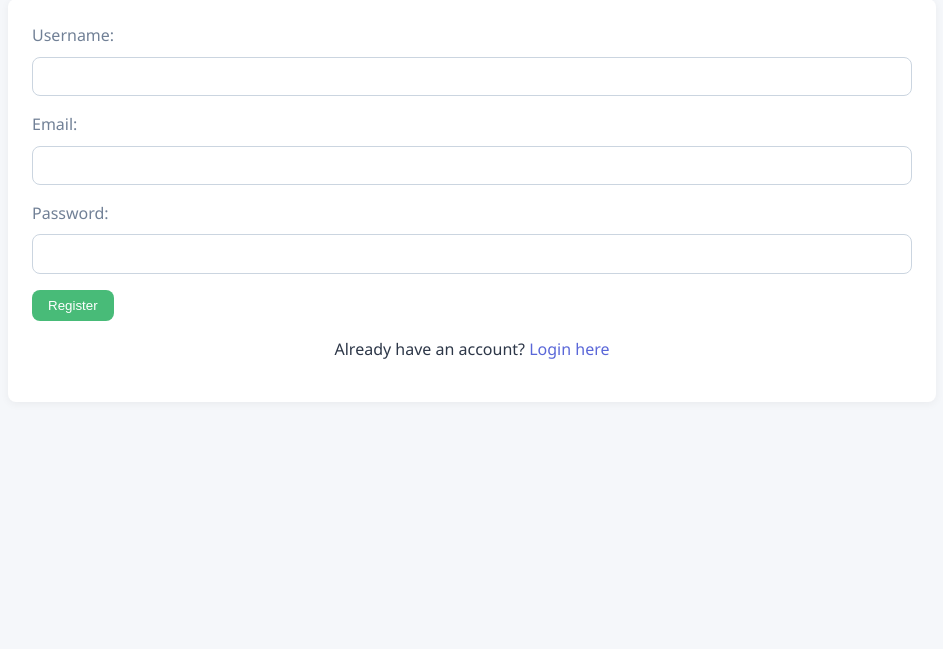
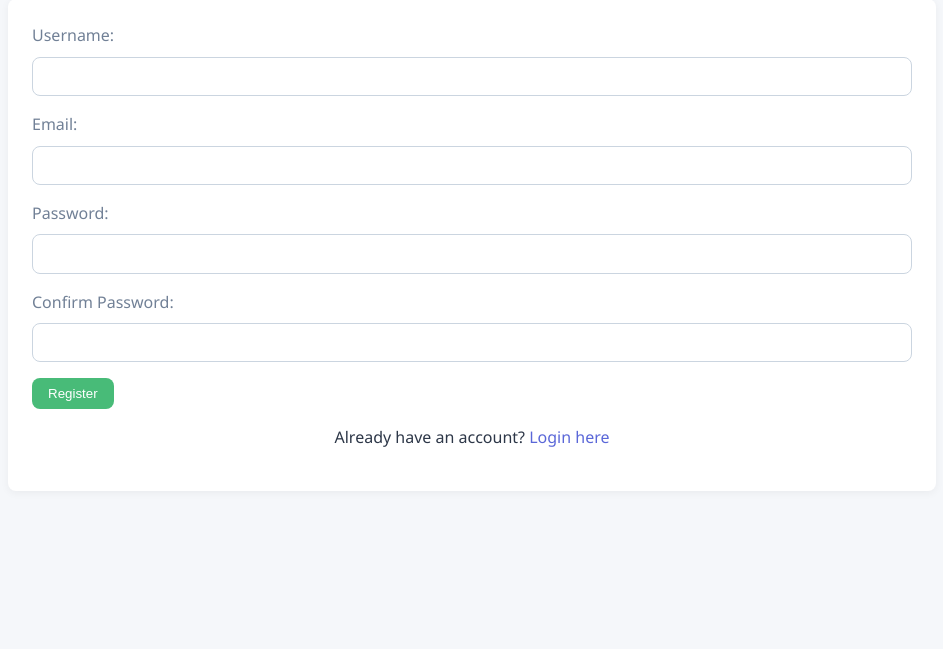
Before and after one commit to andriigora/MindSetGo, a Flask app: page /register in a window 1280 px wide. Shown: the part 100-749 px from the top of the page, without its empty margins (168-1111 px from the left). Run offline with Flask 3, Linux system fonts and the light colour scheme; parts of the project's set-up code (start-up, migrations or seed data) failed here and were passed over.

Commit message:
Add client- and server-side password validation for registration
Implemented password strength checks and matching validation both in frontend scripts and backend logic. Enhanced "Register" form with validation rules and error feedback.

```diff
--- a/app.py
+++ b/app.py
@@ -5,6 +5,8 @@ from config import SETTINGS
 from flask_migrate import Migrate
 from datetime import date, timedelta
 from sqlalchemy import func
+import re
+
 
 app = Flask(__name__, instance_relative_config=True)
 app.config.update(SETTINGS)
@@ -30,6 +32,26 @@ def register():
         username = request.form['username']
         email = request.form['email']
         password = request.form['password']
+        confirm_password = request.form['confirm_password']
+        if password != confirm_password:
+            flash('Passwords do not match.', 'danger')
+            return render_template('index.html', form_type='register')
+        policy = [
+            (r'.{8,}', 'at least 8 characters'),
+            (r'[A-Z]', 'an uppercase letter'),
+            (r'[a-z]', 'a lowercase letter'),
+            (r'\d', 'a digit'),
+            (r'[\W_]', 'a special character')
+        ]
+        missing = [msg for regex, msg in policy if not re.search(regex, password)]
+        if missing:
+            flash(
+                'Password must contain ' +
+                ', '.join(missing[:-1]) +
+                (' and ' + missing[-1] if len(missing) > 1 else missing[0]) +
+                '.', 'danger'
+            )
+            return render_template('index.html', form_type='register')
         hashed_password = bcrypt.generate_password_hash(password).decode('utf-8')
         new_user = User(username=username, email=email, password=hashed_password)
 
--- a/templates/index.html
+++ b/templates/index.html
@@ -30,7 +30,7 @@
 
     {% if form_type == 'register' %}
       <div class="card">
-        <form method="POST" action="{{ url_for('register') }}">
+        <form id="register-form" method="POST" action="{{ url_for('register') }}">
           <label for="username">Username:</label>
           <input type="text" id="username" name="username" required>
 
@@ -38,7 +38,25 @@
           <input type="email" id="email" name="email" required>
 
           <label for="password">Password:</label>
-          <input type="password" id="password" name="password" required>
+          <input
+              type="password"
+              id="password"
+              name="password"
+              required
+              minlength="8"
+              pattern="(?=.*[a-z])(?=.*[A-Z])(?=.*\d)(?=.*[\W_]).{8,}"
+              title="At least 8 characters, including uppercase, lowercase, number & special character">
+          <label for="confirm_password">Confirm Password:</label>
+          <input
+              type="password"
+              id="confirm_password"
+              name="confirm_password"
+              required>
+          <div
+              id="password-message"
+              class="message danger"
+              style="display:none; margin-top:0.5rem;">
+            </div>
 
           <button type="submit" class="btn btn-secondary">Register</button>
         </form>
@@ -118,5 +136,40 @@
       </script>
     {% endif %}
   </div>
+<script>
+  document.addEventListener('DOMContentLoaded', function() {
+    const form       = document.getElementById('register-form');
+    if (!form) return;
+    const password   = document.getElementById('password');
+    const confirmPwd = document.getElementById('confirm_password');
+    const msgDiv     = document.getElementById('password-message');
+
+    form.addEventListener('submit', function(e) {
+      msgDiv.style.display = 'none';
+      msgDiv.textContent   = '';
+
+      const val     = password.value;
+      const missing = [];
+      if (val.length < 8)            missing.push('at least 8 characters');
+      if (!/[A-Z]/.test(val))        missing.push('an uppercase letter');
+      if (!/[a-z]/.test(val))        missing.push('a lowercase letter');
+      if (!/\d/.test(val))           missing.push('a number');
+      if (!/[\W_]/.test(val))        missing.push('a special character');
+
+      if (missing.length) {
+        msgDiv.textContent = 'Password must contain ' + missing.join(', ') + '.';
+        msgDiv.style.display = 'block';
+        e.preventDefault();
+        return;
+      }
+
+      if (val !== confirmPwd.value) {
+        msgDiv.textContent = 'Passwords do not match.';
+        msgDiv.style.display = 'block';
+        e.preventDefault();
+      }
+    });
+  });
+</script>
 </body>
 </html>
```
